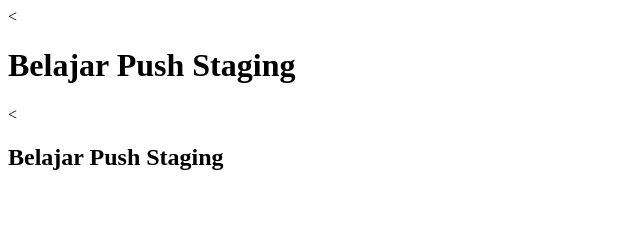
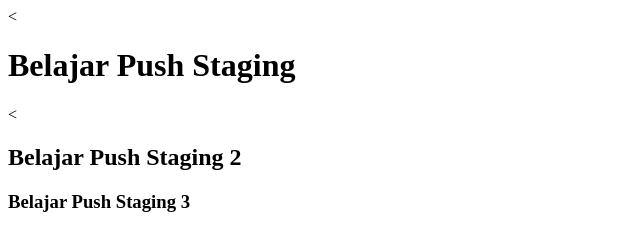
Before and after one commit to darmariduan/belajar-niomic, a plain HTML site: page header.html in a window 1280 px wide. Shown: the whole page, without its empty margins (0-640 px from the left). Drawn offline with Linux system fonts and the light colour scheme.

Commit message:
add element h3

```diff
--- a/header.html
+++ b/header.html
@@ -6,6 +6,7 @@
   </head>
   <body>
     <<h1>Belajar Push Staging</h1>
-    <<h2>Belajar Push Staging</h2>
+    <<h2>Belajar Push Staging 2</h2>
+    <h3>Belajar Push Staging 3</h3>
   </body>
 </html>
```
